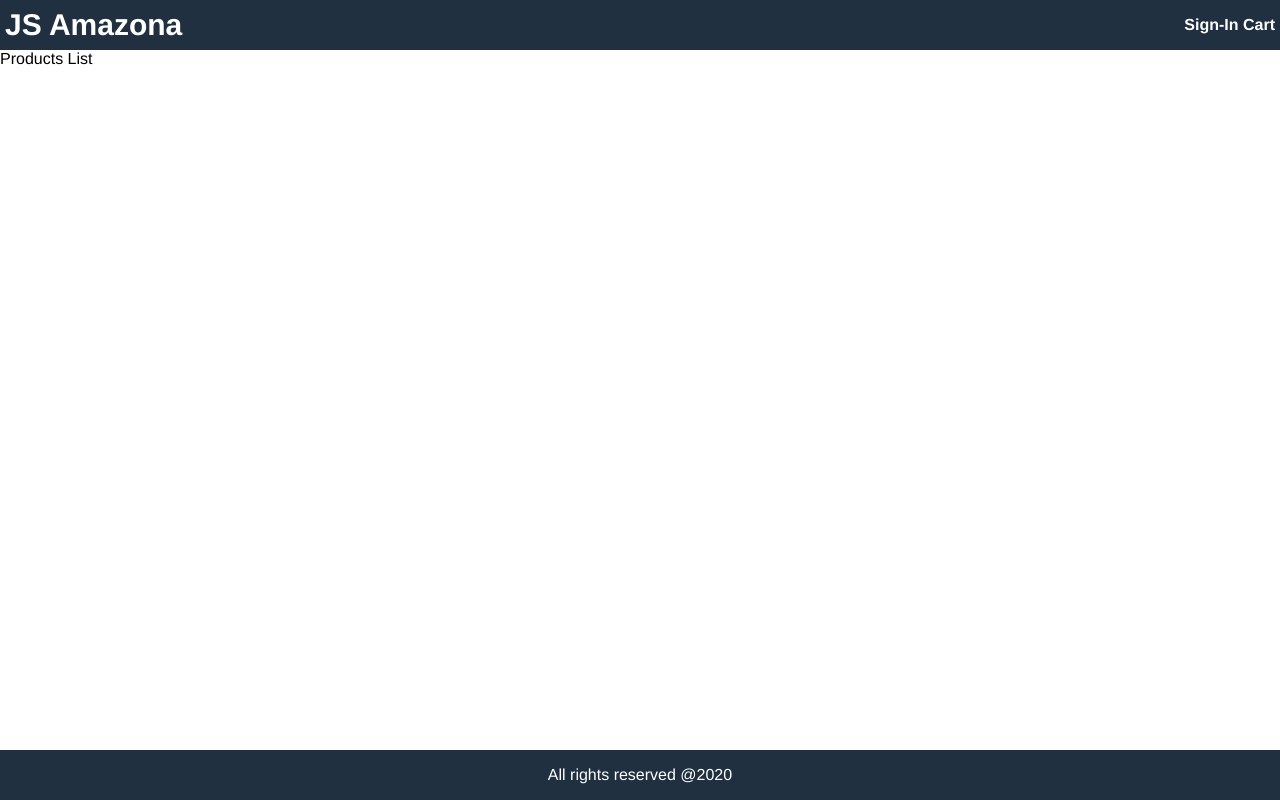
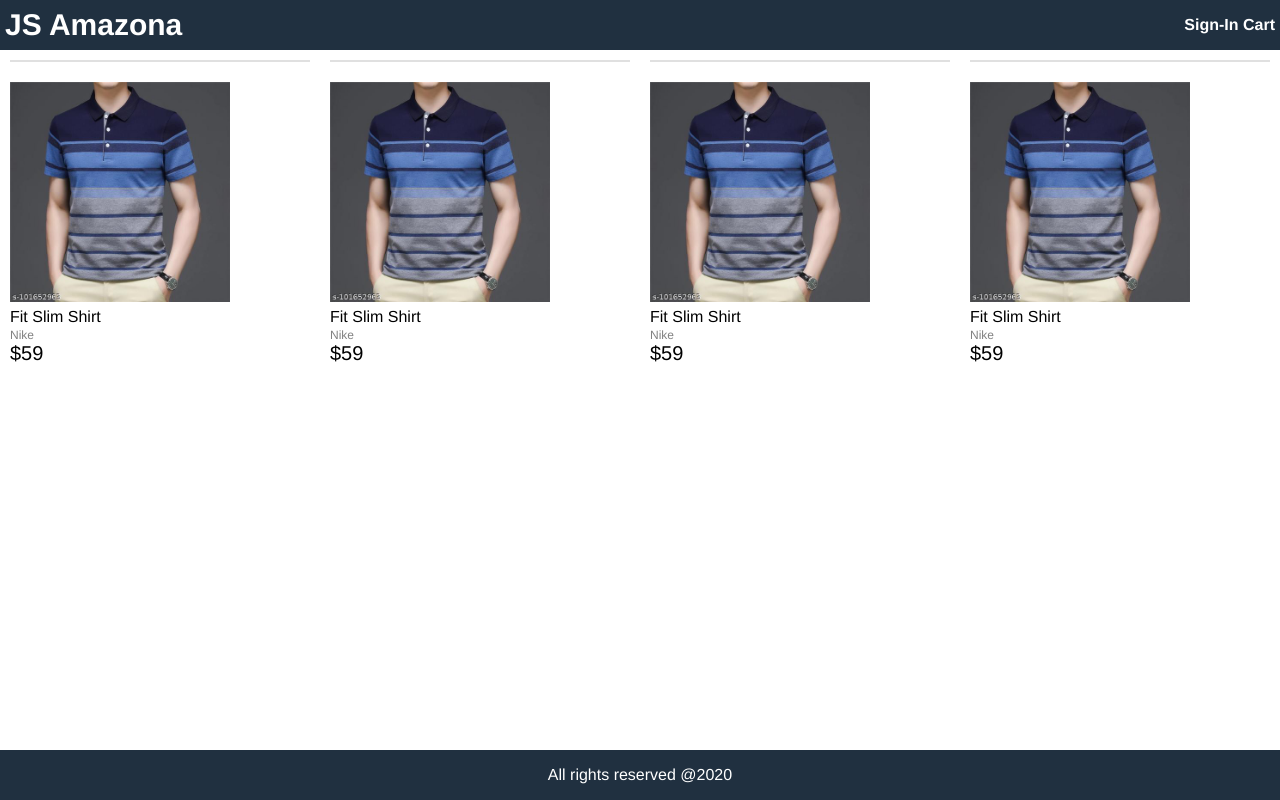
Before and after one commit to lahirukavinda365/JS-Amazona, a website: page frontend/src/index.html in a window 1280 px wide. Drawn offline with Linux system fonts and the light colour scheme.

Commit message:
Basic setup complteted, frontend home page develop

```diff
--- a/frontend/src/index.html
+++ b/frontend/src/index.html
@@ -19,7 +19,86 @@
             </div>
         </header>
         <main>
-            Products List
+            <div>
+                <ul class="products">
+                    <li>
+                        <div class="product">
+                            <a href="/#/product/1">
+                                <img src="/images/product-1.jpg" alt="product 1" />
+                            </a>
+                            <div class="product-name">
+                                <a href="/#/product/1">
+                                    Fit Slim Shirt
+                                </a>
+                            </div>
+                            <div class="product-brand">
+                                Nike
+                            </div>
+                            <div class="product-price">
+                                $59
+                            </div>
+                        </div>
+                    </li>
+
+                    <li>
+                        <div class="product">
+                            <a href="/#/product/1">
+                                <img src="/images/product-1.jpg" alt="product 1" />
+                            </a>
+                            <div class="product-name">
+                                <a href="/#/product/1">
+                                    Fit Slim Shirt
+                                </a>
+                            </div>
+                            <div class="product-brand">
+                                Nike
+                            </div>
+                            <div class="product-price">
+                                $59
+                            </div>
+                        </div>
+                    </li>
+
+                    <li>
+                        <div class="product">
+                            <a href="/#/product/1">
+                                <img src="/images/product-1.jpg" alt="product 1" />
+                            </a>
+                            <div class="product-name">
+                                <a href="/#/product/1">
+                                    Fit Slim Shirt
+                                </a>
+                            </div>
+                            <div class="product-brand">
+                                Nike
+                            </div>
+                            <div class="product-price">
+                                $59
+                            </div>
+                        </div>
+                    </li>
+
+
+                    <li>
+                        <div class="product">
+                            <a href="/#/product/1">
+                                <img src="/images/product-1.jpg" alt="product 1" />
+                            </a>
+                            <div class="product-name">
+                                <a href="/#/product/1">
+                                    Fit Slim Shirt
+                                </a>
+                            </div>
+                            <div class="product-brand">
+                                Nike
+                            </div>
+                            <div class="product-price">
+                                $59
+                            </div>
+                        </div>
+                    </li>
+                </ul>
+            </div>
         </main>
         <footer>
             All rights reserved @2020
--- a/frontend/src/style.css
+++ b/frontend/src/style.css
@@ -9,6 +9,15 @@ body{
     height: 100vh;
     font: 1.6rem Helvetica, Arial;
     margin: 0;
+}
+
+a{
+    color: #000;
+    text-decoration: none;
+}
+
+a:hover{
+    color: #f08040;
 }
 /* style the class */
 .grid-container{
@@ -51,3 +60,49 @@ footer{
  align-items: center;
  color: #ffffff;
 }
+
+
+
+/* products styling */
+
+.products {
+    display: flex;
+    flex-wrap: wrap;
+    list-style: none;
+    padding: 0;
+    margin: 0;
+    justify-content: center;
+}
+
+.products li{
+    flex: 0 1 30rem;
+    margin: 1rem;
+    margin-bottom: 0;
+    height: 42rem;
+    border-top: 0.2rem #e0e0e0 solid;
+
+}
+
+product {
+    display: flex;
+    flex-direction: column;
+    justify-content: space-around;
+    height: 100%;
+}
+
+.product img{
+    max-height: 26rem;
+    max-width: 22rem;
+    margin-top: 2rem;
+}
+
+.product-name{
+    line-height: 2.2rem;
+}
+.product-brand{
+    font-size: 1.2rem;
+    color: #808080;
+}
+.product-price{
+    font-size: 2rem;
+}
```
Also changed, not shown: frontend/src/images/product-1.jpg (added).
